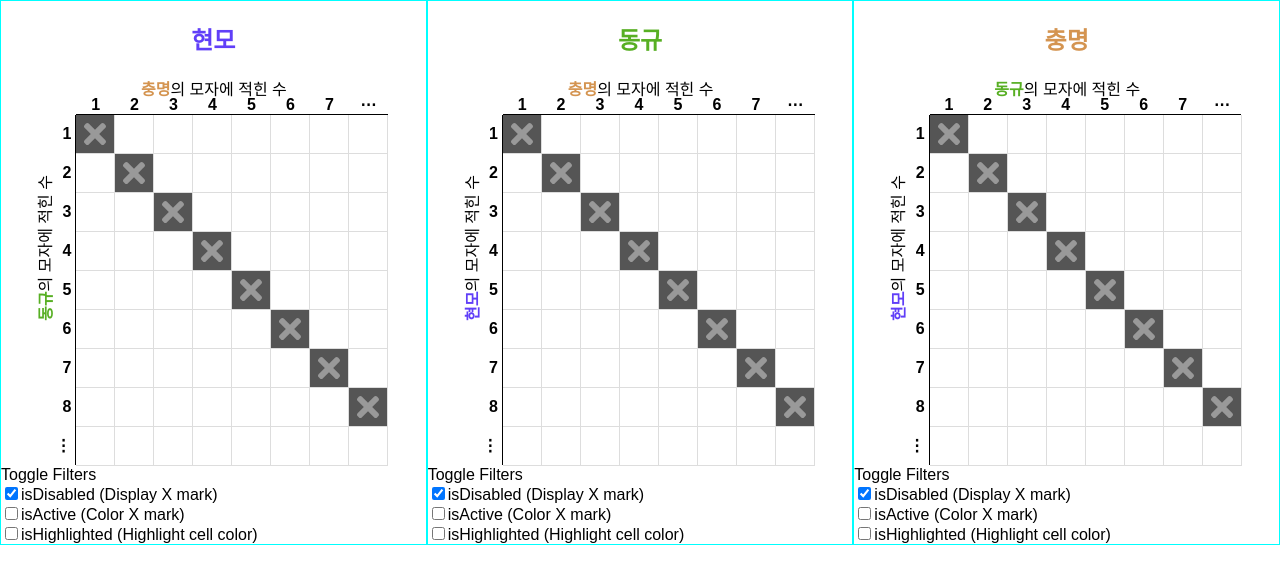
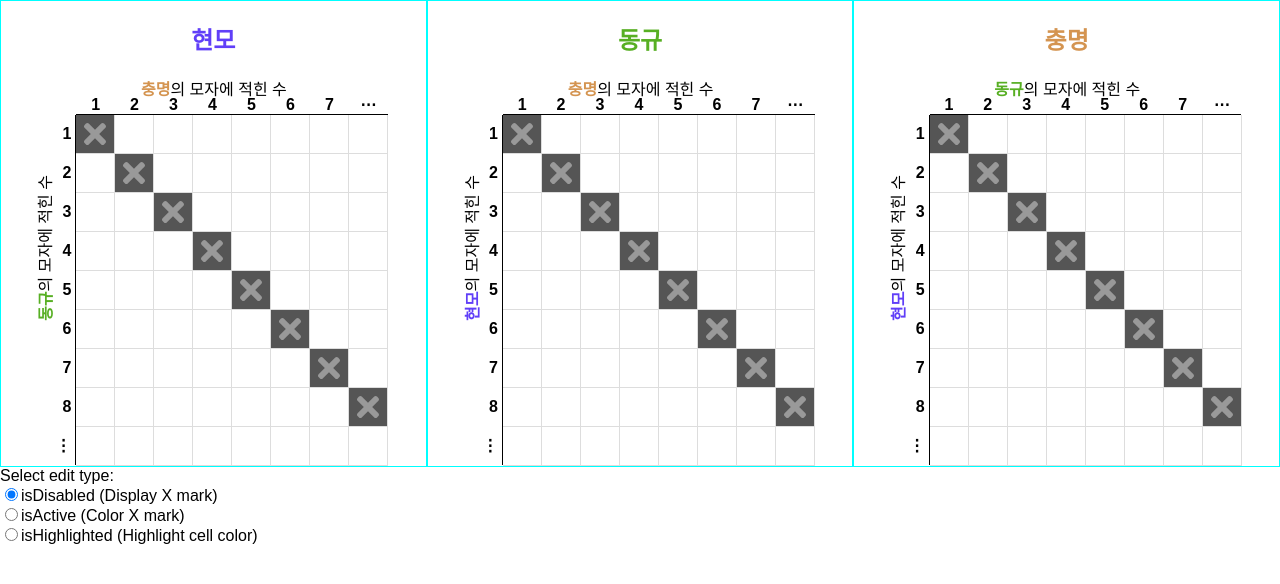
Before and after one commit to queuedq/three-logicians, a React (Create React App) app: page / in a window 1280 px wide. Shown: the top 584 px of the page. Built offline with nearby package versions, Linux system fonts and the light colour scheme.

Commit message:
Separate edit type component

```diff
--- a/src/App.js
+++ b/src/App.js
@@ -21,14 +21,48 @@ const Person = ({index}) => {
   );
 }
 
+const EditTypeSelector = ({editType, onSelectionChange}) => {
+  return (
+    <div>
+      Select edit type:
+      <label>
+        <input
+          value="isDisabled"
+          type="radio"
+          checked={editType === 'isDisabled'}
+          onChange={onSelectionChange}
+        />
+        isDisabled (Display X mark)
+      </label>
+      <label>
+        <input
+          value="isActive"
+          type="radio"
+          checked={editType === 'isActive'}
+          onChange={onSelectionChange}
+        />
+        isActive (Color X mark)
+      </label>
+      <label>
+        <input
+          value="isHighlighted"
+          type="radio"
+          checked={editType === 'isHighlighted'}
+          onChange={onSelectionChange}
+        />
+        isHighlighted (Highlight cell color)
+      </label>
+    </div>
+  );
+};
+
 class Table extends Component {
   constructor(props) {
     super(props);
 
     this.displayedColumns = [1, 2, 3, 4, 5, 6, 7, '⋯'];
     this.displayedRows = [1, 2, 3, 4, 5, 6, 7, 8, '⋮'];
-    this.toggleCell = this.toggleCell.bind(this);
-    this.togglePropertyFilter = this.togglePropertyFilter.bind(this);
+    this.editCell = this.editCell.bind(this);
     this.toggleColumn = this.toggleColumn.bind(this);
     this.toggleRow = this.toggleRow.bind(this);
   }
@@ -73,19 +107,12 @@ class Table extends Component {
     this.setState(state);
   }
 
-  toggleCell(row, col) {
+  editCell(row, col) {
     const nextState = Object.assign({}, this.state);
-    Object.keys(nextState.propertyFilter).map(property => {
-      nextState[property][row][col] =
-        nextState.propertyFilter[property] ^ nextState[property][row][col];
-    })
+    const editType = this.props.editType;
+    nextState[editType][row][col] = !nextState[editType][row][col];
+
     this.setState(nextState);
-  }
-
-  togglePropertyFilter(filterName) {
-    const nextFilter = Object.assign({}, this.state.propertyFilter);
-    nextFilter[filterName] = !nextFilter[filterName];
-    this.setState({propertyFilter: nextFilter});
   }
 
   toggleColumn(col) {
@@ -107,7 +134,7 @@ class Table extends Component {
         <table>
           <tbody>
             <tr>
-              <td></td>
+              <td className="empty"></td>
               {/* Column headers */}
               {this.displayedColumns.map((_, col) =>
                 <th key={col}>
@@ -160,7 +187,7 @@ class Table extends Component {
                               ? people[this.props.rowPerson].highlight
                               : ''
                         }}
-                        onClick={() => this.toggleCell(row, col)}
+                        onClick={() => this.editCell(row, col)}
                       >
                         {this.state.isDisabled[row][col]
                           ? <FontAwesomeIcon icon="times" size="2x" />
@@ -182,43 +209,27 @@ class Table extends Component {
           <Person index={this.props.rowPerson} />
           의 모자에 적힌 수
         </div>
-
-        <div>
-          Toggle Filters
-          <label>
-            <input
-              name="isDisabled"
-              type="checkbox"
-              checked={this.state.propertyFilter.isDisabled}
-              onChange={() => this.togglePropertyFilter('isDisabled')}
-            />
-            isDisabled (Display X mark)
-          </label>
-          <label>
-            <input
-              name="isActive"
-              type="checkbox"
-              checked={this.state.propertyFilter.isActive}
-              onChange={() => this.togglePropertyFilter('isActive')}
-            />
-            isActive (Color X mark)
-          </label>
-          <label>
-            <input
-              name="isHighlighted"
-              type="checkbox"
-              checked={this.state.propertyFilter.isHighlighted}
-              onChange={() => this.togglePropertyFilter('isHighlighted')}
-            />
-            isHighlighted (Highlight cell color)
-          </label>
-        </div>
       </div>
     );
   }
 }
 
 class App extends Component {
+  constructor(props) {
+    super(props);
+    this.state = {
+      editType: 'isDisabled'
+    };
+
+    this.handleEditTypeChange = this.handleEditTypeChange.bind(this);
+  }
+
+  handleEditTypeChange(e) {
+    this.setState({
+      editType: e.target.value
+    });
+  }
+
   render() {
     return (
       <div>
@@ -229,6 +240,7 @@ class App extends Component {
               person={0}
               colPerson={2}
               rowPerson={1}
+              editType={this.state.editType}
             />
           </div>
           <div className="col">
@@ -237,6 +249,7 @@ class App extends Component {
               person={1}
               colPerson={2}
               rowPerson={0}
+              editType={this.state.editType}
             />
           </div>
           <div className="col">
@@ -245,9 +258,14 @@ class App extends Component {
               person={2}
               colPerson={1}
               rowPerson={0}
+              editType={this.state.editType}
             />
           </div>
         </div>
+        <EditTypeSelector
+          editType={this.state.editType}
+          onSelectionChange={this.handleEditTypeChange}
+        />
       </div>
     );
   }
```
